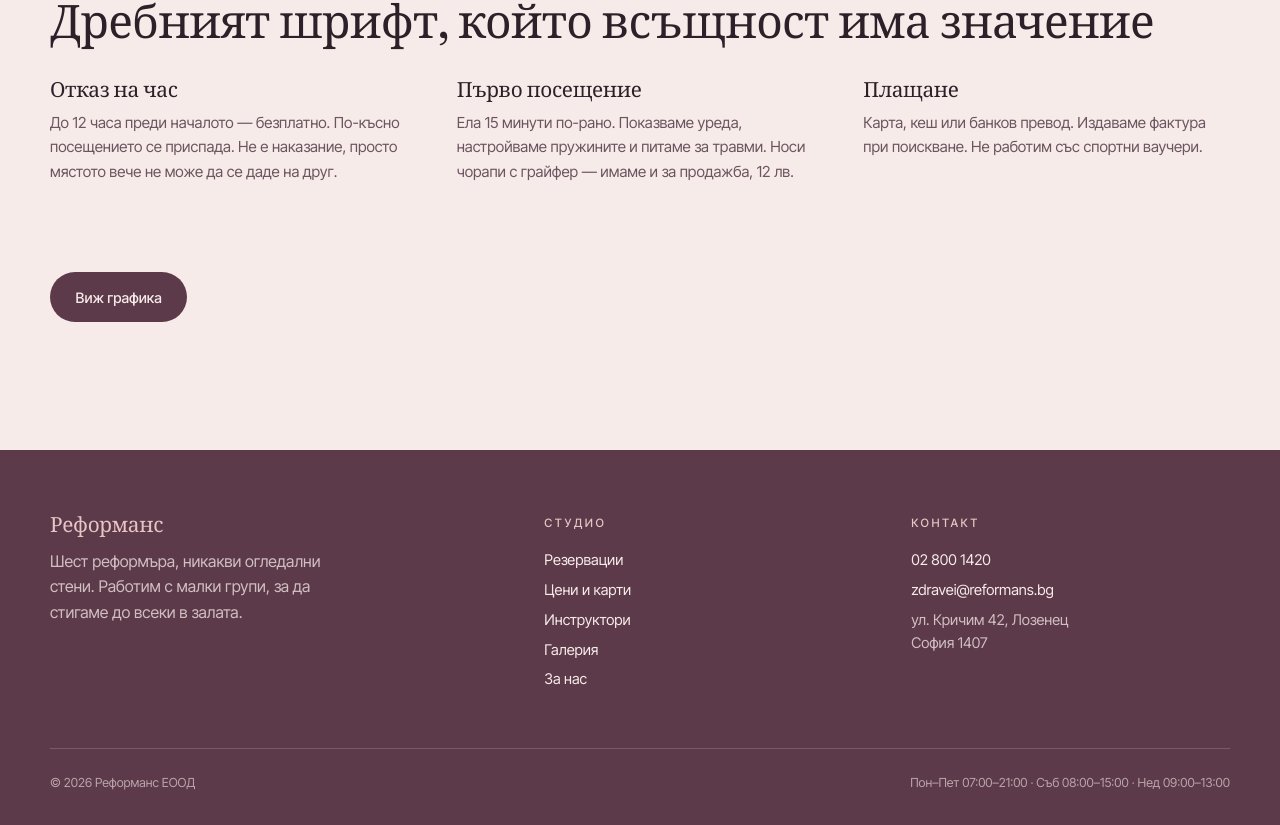
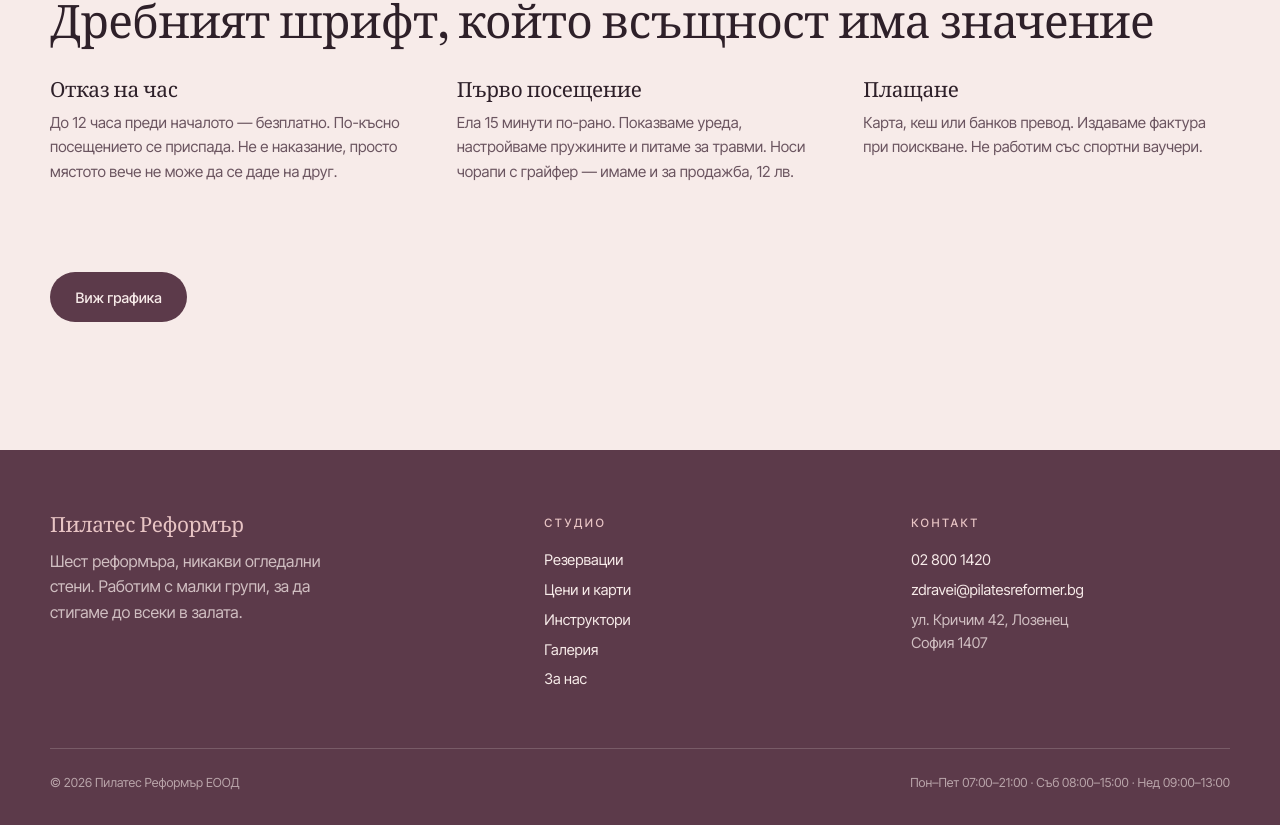
Before and after one commit to nvasilevbg/reformans-pilates, a Next.js app: page /ceni in a window 1280 px wide. Shown: the part 904-1729 px from the top of the page. Built offline with nearby package versions, Linux system fonts and the light colour scheme.

Commit message:
Rename brand to Pilates Reformer

```diff
--- a/app/ceni/page.tsx
+++ b/app/ceni/page.tsx
@@ -1,6 +1,6 @@
 import Link from "next/link";
 
-export const metadata = { title: "Цени — Реформанс" };
+export const metadata = { title: "Цени — Пилатес Реформър" };
 
 const CARDS = [
   {
--- a/app/galeriya/page.tsx
+++ b/app/galeriya/page.tsx
@@ -1,4 +1,4 @@
-export const metadata = { title: "Галерия — Реформанс" };
+export const metadata = { title: "Галерия — Пилатес Реформър" };
 
 const SHOTS = [
   { caption: "Залата в 7:20, преди първия час", tall: true, tone: "var(--rose)" },
--- a/app/instruktori/page.tsx
+++ b/app/instruktori/page.tsx
@@ -1,4 +1,4 @@
-export const metadata = { title: "Инструктори — Реформанс" };
+export const metadata = { title: "Инструктори — Пилатес Реформър" };
 
 const TEAM = [
   {
--- a/app/kontakti/page.tsx
+++ b/app/kontakti/page.tsx
@@ -1,6 +1,6 @@
 import ContactForm from "@/components/ContactForm";
 
-export const metadata = { title: "Контакти — Реформанс" };
+export const metadata = { title: "Контакти — Пилатес Реформър" };
 
 export default function Kontakti() {
   return (
@@ -29,7 +29,7 @@ export default function Kontakti() {
             <div style={{ display: "grid", gap: "0.7rem", marginTop: "1rem", fontSize: "1.02rem" }}>
               <a href="tel:+35928001420">02 800 1420</a>
               <a href="tel:+359888104220">0888 104 220 (Viber, WhatsApp)</a>
-              <a href="mailto:zdravei@reformans.bg">zdravei@reformans.bg</a>
+              <a href="mailto:zdravei@pilatesreformer.bg">zdravei@pilatesreformer.bg</a>
             </div>
             <p style={{ fontSize: "0.85rem", color: "var(--ink-soft)", margin: "1.25rem 0 0" }}>
               Отговаряме между часовете, обикновено до два часа. Ако бързаш —
--- a/app/layout.tsx
+++ b/app/layout.tsx
@@ -4,7 +4,7 @@ import Nav from "@/components/Nav";
 import Footer from "@/components/Footer";
 
 export const metadata: Metadata = {
-  title: "Реформанс — Пилатес Реформър студио, София",
+  title: "Пилатес Реформър — Студио в София, Лозенец",
   description:
     "Малко реформър студио в Лозенец. Шест реформъра, групови и индивидуални часове, резервация по дни.",
 };
--- a/app/rezervacii/page.tsx
+++ b/app/rezervacii/page.tsx
@@ -1,6 +1,6 @@
 import BookingSystem from "@/components/Booking";
 
-export const metadata = { title: "Резервации — Реформанс" };
+export const metadata = { title: "Резервации — Пилатес Реформър" };
 
 export default function Rezervacii() {
   return (
--- a/app/za-nas/page.tsx
+++ b/app/za-nas/page.tsx
@@ -1,6 +1,6 @@
 import Link from "next/link";
 
-export const metadata = { title: "За нас — Реформанс" };
+export const metadata = { title: "За нас — Пилатес Реформър" };
 
 export default function ZaNas() {
   return (
--- a/components/Footer.tsx
+++ b/components/Footer.tsx
@@ -6,7 +6,7 @@ export default function Footer() {
       <div className="shell">
         <div className="footer-grid">
           <div>
-            <h3>Реформанс</h3>
+            <h3>Пилатес Реформър</h3>
             <p style={{ maxWidth: "34ch", color: "rgba(247,235,233,0.75)", marginTop: "0.75rem" }}>
               Шест реформъра, никакви огледални стени. Работим с малки групи, за да
               стигаме до всеки в залата.
@@ -32,7 +32,7 @@ export default function Footer() {
             </p>
             <div style={{ display: "grid", gap: "0.4rem", marginTop: "0.9rem", fontSize: "0.92rem" }}>
               <a href="tel:+35928001420">02 800 1420</a>
-              <a href="mailto:zdravei@reformans.bg">zdravei@reformans.bg</a>
+              <a href="mailto:zdravei@pilatesreformer.bg">zdravei@pilatesreformer.bg</a>
               <span style={{ color: "rgba(247,235,233,0.75)" }}>
                 ул. Кричим 42, Лозенец
                 <br />
@@ -43,7 +43,7 @@ export default function Footer() {
         </div>
 
         <div className="footer-bottom">
-          <span>© {new Date().getFullYear()} Реформанс ЕООД</span>
+          <span>© {new Date().getFullYear()} Пилатес Реформър ЕООД</span>
           <span>Пон–Пет 07:00–21:00 · Съб 08:00–15:00 · Нед 09:00–13:00</span>
         </div>
       </div>
--- a/components/Nav.tsx
+++ b/components/Nav.tsx
@@ -21,7 +21,7 @@ export default function Nav() {
     <nav className="nav">
       <div className="shell nav-inner">
         <Link href="/" className="brand" onClick={() => setOpen(false)}>
-          Реформанс <span>Лозенец</span>
+          Пилатес Реформър <span>Лозенец</span>
         </Link>
 
         <div className="nav-links" data-open={open}>
--- a/package.json
+++ b/package.json
@@ -1,5 +1,5 @@
 {
-  "name": "reformans-studio",
+  "name": "pilates-reformer-studio",
   "version": "1.0.0",
   "private": true,
   "scripts": {
```
Also changed, not shown: 2 other files (tests, documents, lock files or other folders).
